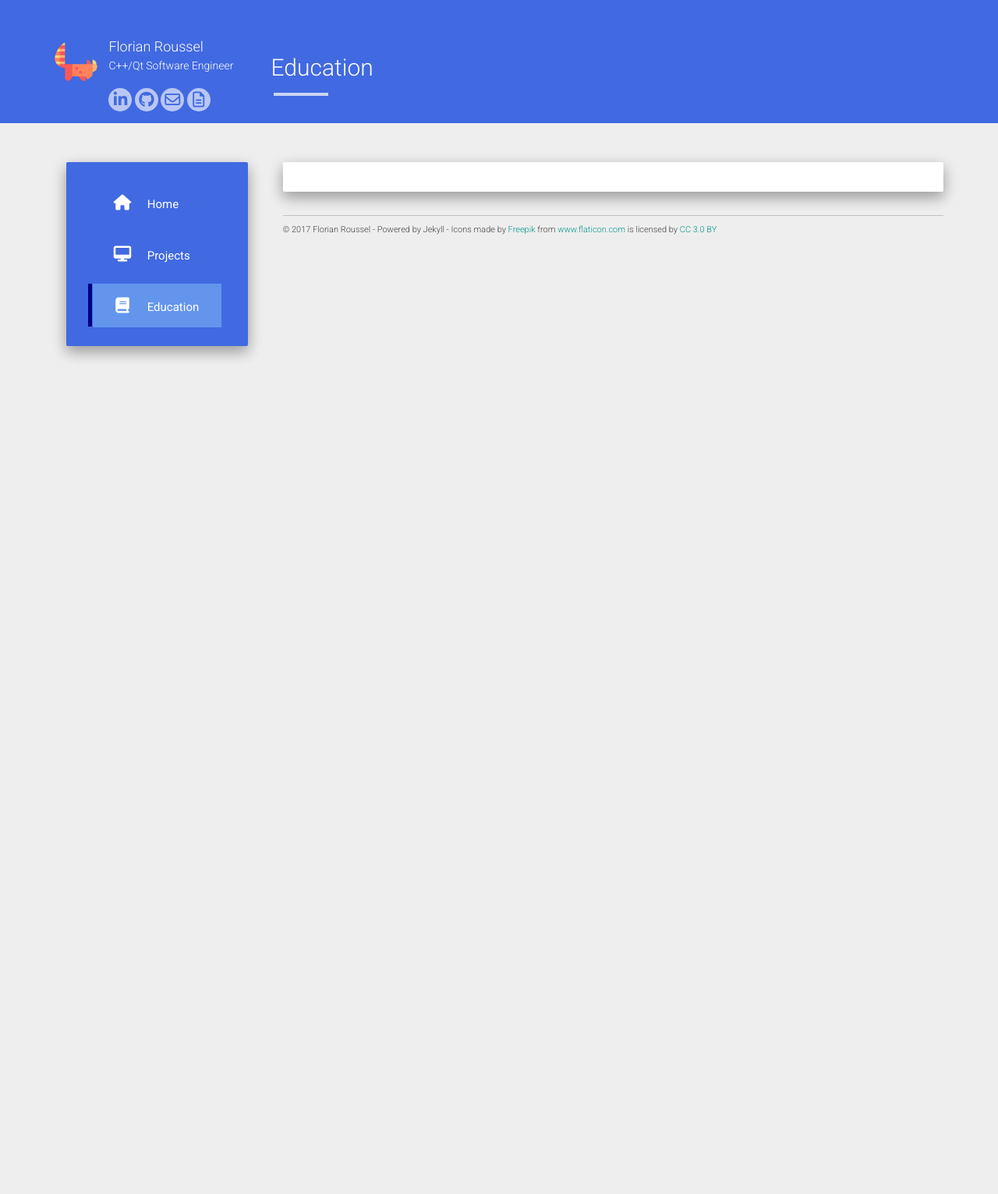
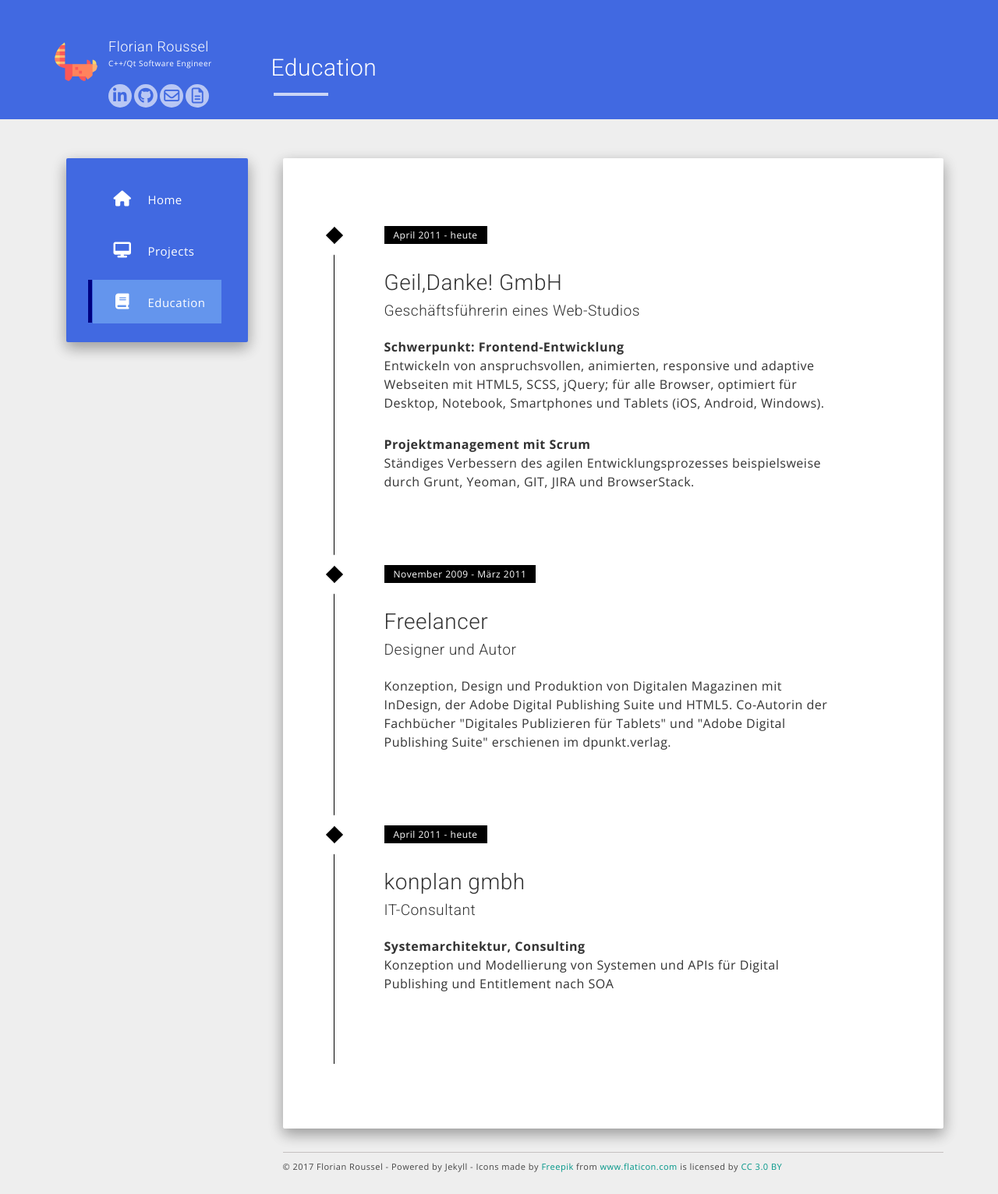
Before and after one commit to clement-roblot/karlito139.github.io, a Jekyll site: the page built from education.md, in a window 1280 px wide. Shown: the whole page at 78% size. Built offline with Jekyll 4.4.1, drawn with Linux system fonts in a browser that asks for light colours; nearby versions of some CDN libraries; before the commit the page ends 900 px from its top, so only the background shows below that.

Commit message:
- Ajout d'une timeline pour la partie Education.

```diff
--- a/_includes/css.html
+++ b/_includes/css.html
@@ -12,6 +12,7 @@
 <link rel="stylesheet" href="{{ site.baseurl }}/static/css/thickbox.css">
 <link rel="stylesheet" href="{{ site.baseurl }}/static/css/main.css">
 <link rel="stylesheet" href="{{ site.baseurl }}/static/css/projects.css">
+<link rel="stylesheet" href="{{ site.baseurl }}/static/css/timeline.css">
 <script type="text/javascript">
 //loadingImage is relative to project dir
 var tb_pathToImage = "{{ site.baseurl }}/static/img/loadingAnimation.gif";
--- a/education.md
+++ b/education.md
@@ -3,3 +3,33 @@
 title: Education
 permalink: /education/
 ---
+<ul class="timeline">
+  <li class="timeline-event">
+    <label class="timeline-event-icon"></label>
+    <div class="timeline-event-copy">
+      <p class="timeline-event-thumbnail">April 2011 - heute</p>
+      <h3>Geil,Danke! GmbH</h3>
+      <h4>Geschäftsführerin eines Web-Studios</h4>
+      <p><strong>Schwerpunkt: Frontend-Entwicklung</strong><br>Entwickeln von anspruchsvollen, animierten, responsive und adaptive Webseiten mit HTML5, SCSS, jQuery; für alle Browser, optimiert für Desktop, Notebook, Smartphones und Tablets (iOS, Android, Windows).</p>
+      <p><strong>Projektmanagement mit Scrum</strong><br>Ständiges Verbessern des agilen Entwicklungsprozesses beispielsweise durch Grunt, Yeoman, GIT, JIRA und BrowserStack.</p>
+    </div>
+  </li>
+  <li class="timeline-event">
+    <label class="timeline-event-icon"></label>
+    <div class="timeline-event-copy">
+      <p class="timeline-event-thumbnail">November 2009 - März 2011</p>
+      <h3>Freelancer</h3>
+      <h4>Designer und Autor</h4>
+      <p>Konzeption, Design und Produktion von Digitalen Magazinen mit InDesign, der Adobe Digital Publishing Suite und HTML5. Co-Autorin der Fachbücher "Digitales Publizieren für Tablets" und "Adobe Digital Publishing Suite" erschienen im dpunkt.verlag.</p>
+    </div>
+  </li>
+  <li class="timeline-event">
+    <label class="timeline-event-icon"></label>
+    <div class="timeline-event-copy">
+      <p class="timeline-event-thumbnail">April 2011 - heute</p>
+      <h3>konplan gmbh</h3>
+      <h4>IT-Consultant</h4>
+      <p><strong>Systemarchitektur, Consulting</strong><br>Konzeption und Modellierung von Systemen und APIs für Digital Publishing und Entitlement nach SOA</p>
+    </div>
+  </li>
+</ul>
--- /dev/null
+++ b/static/css/timeline.css
@@ -0,0 +1,105 @@
+/* Variables */
+/* Fonts */
+
+@import url(https://fonts.googleapis.com/css?family=Open+Sans:300,700);
+body {
+    font-family: 'Open Sans', 'Helvetica Neue', Helvetica, Arial, sans-serif;
+    font-size: 1em;
+    font-weight: 300;
+    line-height: 1.5;
+    letter-spacing: 0.05em;
+}
+/* Layout */
+
+* {
+    -moz-box-sizing: border-box;
+    -webkit-box-sizing: border-box;
+    box-sizing: border-box;
+}
+/* Styling */
+
+.timeline {
+    margin: 4em auto;
+    position: relative;
+    list-style-type: none;
+}
+.timeline:before {
+    background-color: black;
+    content: '';
+    margin-left: -1px;
+    position: absolute;
+    top: 0;
+    left: 2em;
+    width: 1px;
+    height: 100%;
+}
+.timeline-event {
+    position: relative;
+}
+.timeline-event:hover .timeline-event-icon {
+    -moz-transform: rotate(-45deg);
+    -ms-transform: rotate(-45deg);
+    -webkit-transform: rotate(-45deg);
+    transform: rotate(-45deg);
+    background-color: #4169E1;
+}
+.timeline-event:hover .timeline-event-thumbnail {
+    -moz-box-shadow: inset 40em 0 0 0 #4169E1;
+    -webkit-box-shadow: inset 40em 0 0 0 #4169E1;
+    box-shadow: inset 40em 0 0 0 #4169E1;
+}
+.timeline-event-copy {
+    padding: 2em;
+    position: relative;
+    top: -1.875em;
+    left: 4em;
+    width: 80%;
+}
+.timeline-event-copy h3 {
+    font-size: 1.75em;
+}
+.timeline-event-copy h4 {
+    font-size: 1.2em;
+    margin-bottom: 1.2em;
+}
+.timeline-event-copy strong {
+    font-weight: 700;
+}
+.timeline-event-copy p:not(.timeline-event-thumbnail) {
+    padding-bottom: 1.2em;
+}
+.timeline-event-icon {
+    -moz-transition: -moz-transform 0.2s ease-in;
+    -o-transition: -o-transform 0.2s ease-in;
+    -webkit-transition: -webkit-transform 0.2s ease-in;
+    transition: transform 0.2s ease-in;
+    -moz-transform: rotate(45deg);
+    -ms-transform: rotate(45deg);
+    -webkit-transform: rotate(45deg);
+    transform: rotate(45deg);
+    background-color: black;
+    outline: 10px solid white;
+    display: block;
+    margin: 0.5em 0.5em 0.5em -0.5em;
+    position: absolute;
+    top: 0;
+    left: 2em;
+    width: 1em;
+    height: 1em;
+}
+.timeline-event-thumbnail {
+    -moz-transition: box-shadow 0.5s ease-in 0.1s;
+    -o-transition: box-shadow 0.5s ease-in 0.1s;
+    -webkit-transition: box-shadow 0.5s ease-in;
+    -webkit-transition-delay: 0.1s;
+    transition: box-shadow 0.5s ease-in 0.1s;
+    color: white;
+    font-size: 0.75em;
+    background-color: black;
+    -moz-box-shadow: inset 0 0 0 0em #6495ED;
+    -webkit-box-shadow: inset 0 0 0 0em #6495ED;
+    box-shadow: inset 0 0 0 0em #6495ED;
+    display: inline-block;
+    margin-bottom: 1.2em;
+    padding: 0.25em 1em 0.2em 1em;
+}
```
